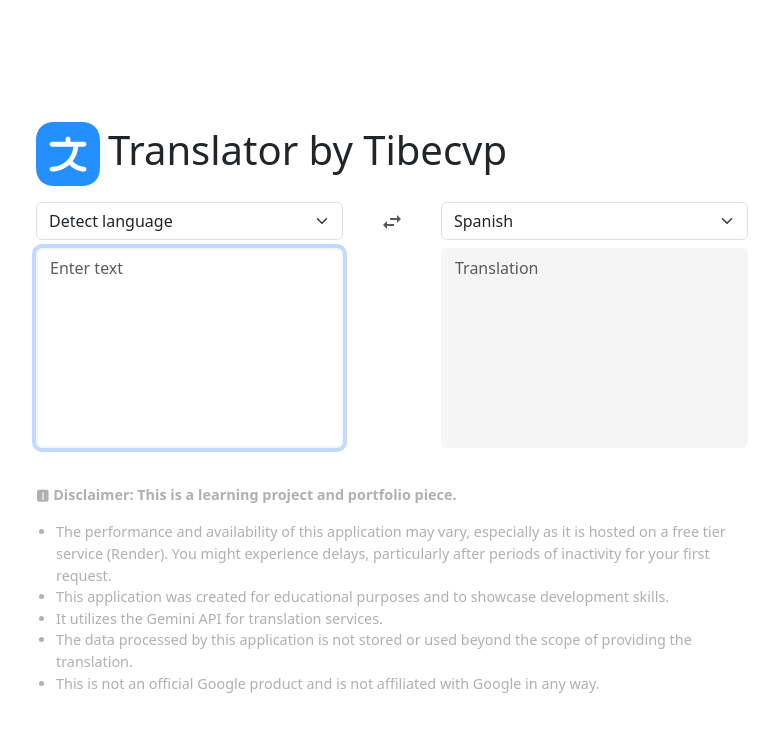
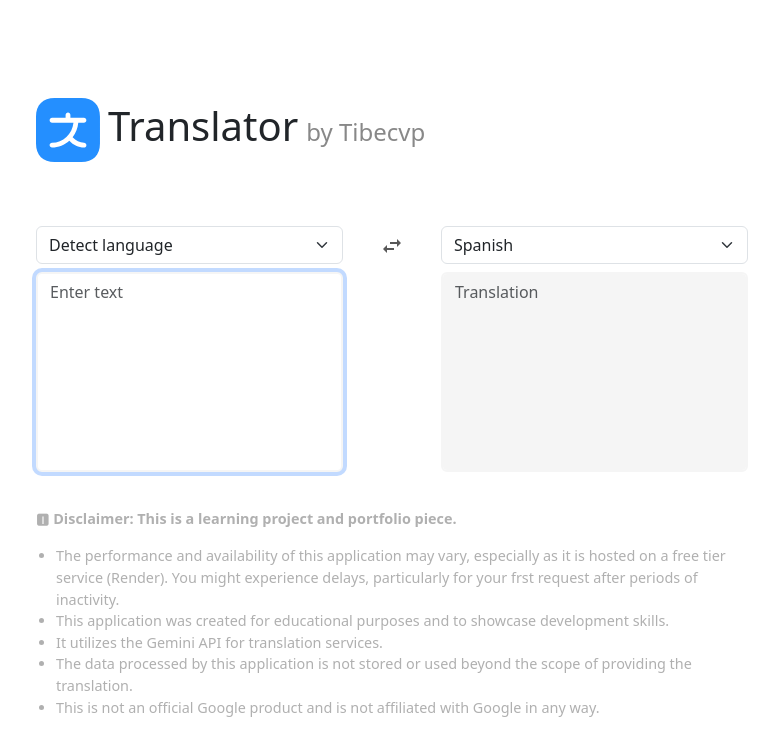
Before and after one commit to tibecvp/google-translate-clone, a React (Vite) app in the folder client/: page / in a window 1280 px wide. Shown: the top 756 px of the page, without its empty margins (248-1027 px from the left). Built offline with nearby package versions, Linux system fonts and the light colour scheme.

Commit message:
Adds the header section as a separate component

```diff
--- a/client/src/App.css
+++ b/client/src/App.css
@@ -8,6 +8,18 @@ h2 {
   margin-bottom: 24px;
 }
 
+.header-link {
+  text-decoration: none;
+  font-size: 0.6em;
+  color: #888;
+  margin-left: 0.5rem;
+}
+
+.header-link:hover {
+  text-decoration: #248fff;
+  font-size: 0.65em;
+}
+
 .disclaimer {
   font-size: 0.9rem;
   margin-top: 36px;
--- a/client/src/App.tsx
+++ b/client/src/App.tsx
@@ -4,7 +4,6 @@ import { Container, Row, Col, Button, Stack } from 'react-bootstrap'
 import { useDebounce } from './hooks/useDebounce'
 
 import './App.css'
-import logo from './assets/logo.svg'
 import { ArrowsIcon, ClearIcon, ClipboardIcon, SpeakerIcon } from './components/icons'
 import { LanguageSelector } from './components/LanguageSelector'
 import { useStore } from './hooks/useStore'
@@ -14,6 +13,7 @@ import { TextArea } from './components/TextArea'
 import { useEffect } from 'react'
 import { translate } from './services/translate'
 import { Disclaimer } from './components/Disclaimer'
+import { Header } from './components/Header'
 
 function App() {
   const {
@@ -65,14 +65,7 @@ function App() {
 
   return (
     <Container fluid style={{ width: '100%' }}>
-      <div className='header' style={{ display: 'flex', alignItems: 'center', padding: '1rem 0' }}>
-        <img
-          src={logo}
-          alt='logo'
-          style={{ width: '4rem', height: '4rem', marginRight: '0.5rem' }}
-        />
-        <h1>Translator by Tibecvp</h1>
-      </div>
+      <Header />
 
       <Row>
         <Col>
--- a/client/src/components/Disclaimer.tsx
+++ b/client/src/components/Disclaimer.tsx
@@ -7,7 +7,7 @@ export const Disclaimer = () => {
           <strong>🅸 Disclaimer: This is a learning project and portfolio piece.</strong>
         </p>
         <ul style="margin-bottom: 0; padding-left: 20px;">
-          <li>The performance and availability of this application may vary, especially as it is hosted on a free tier service (Render). You might experience delays, particularly after periods of inactivity for your first request.</li>
+          <li>The performance and availability of this application may vary, especially as it is hosted on a free tier service (Render). You might experience delays, particularly for your frst request after periods of inactivity.</li>
           <li>This application was created for educational purposes and to showcase development skills.</li>
           <li>It utilizes the Gemini API for translation services.</li>
           <li>The data processed by this application is not stored or used beyond the scope of providing the translation.</li>
--- /dev/null
+++ b/client/src/components/Header.tsx
@@ -0,0 +1,32 @@
+import '../App.css'
+import logo from '../assets/logo.svg'
+
+export function Header() {
+    return (
+        <section
+            style={{
+                display: 'flex',
+                alignItems: 'center',
+                padding: '1rem 0',
+                marginBottom: '3rem'
+            }}
+        >
+            <img
+                src={logo}
+                alt='logo'
+                style={{ width: '4rem', height: '4rem', marginRight: '0.5rem' }}
+            />
+            <h1>
+                Translator
+                <a
+                    className='header-link'
+                    href='https://tibecalderon.vercel.app/'
+                    target='_blank'
+                    rel='noopener noreferrer'
+                >
+                    by Tibecvp
+                </a>
+            </h1>
+        </section>
+    )
+}
```
